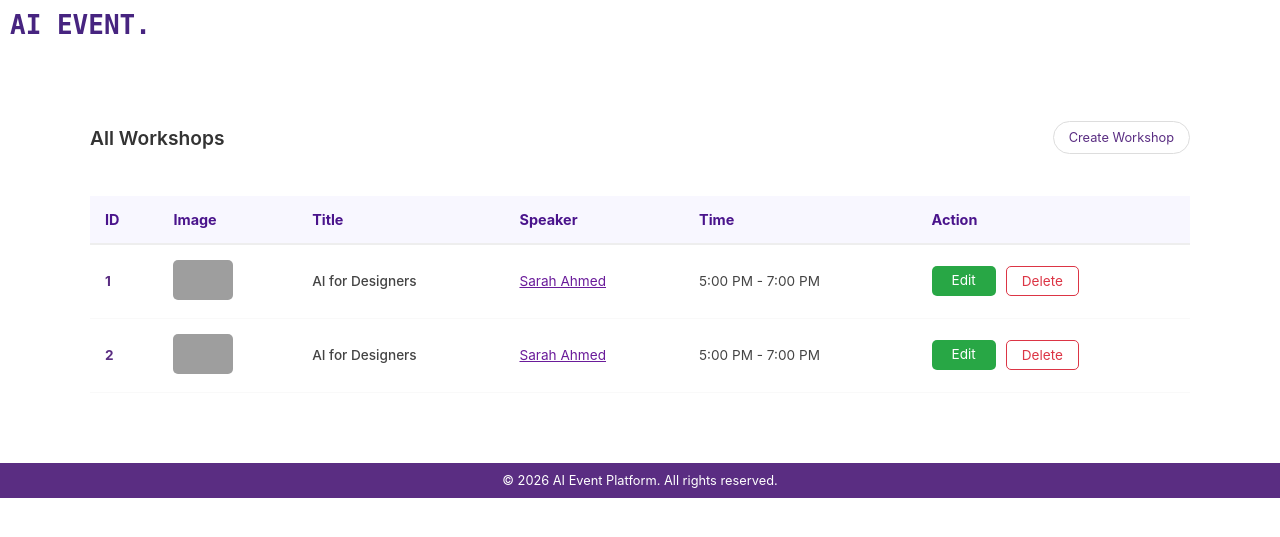
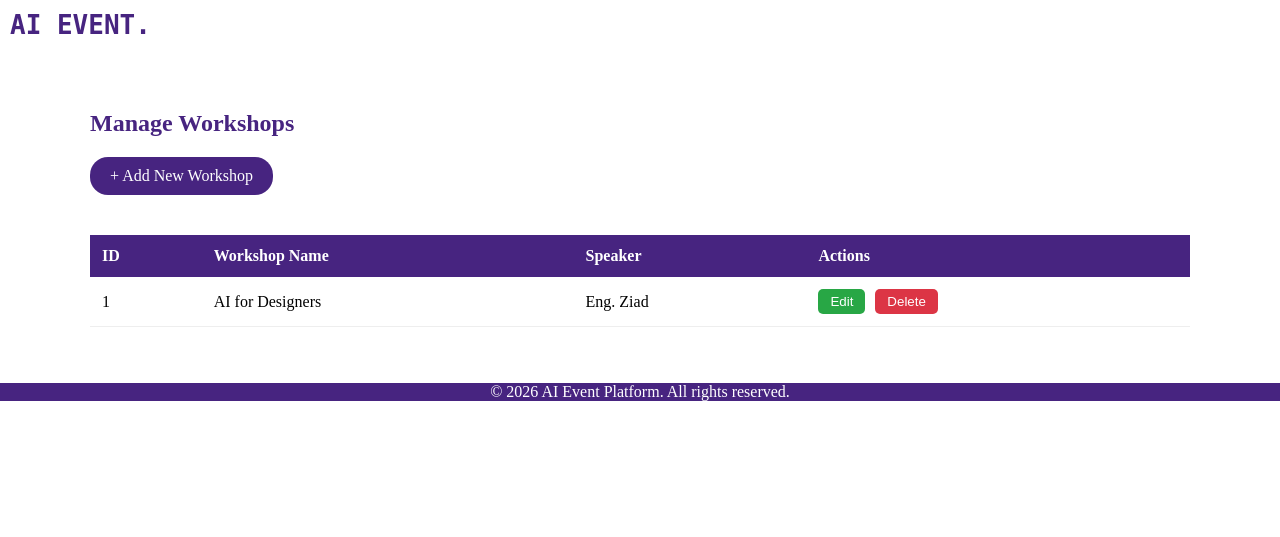
Before and after one commit to NouranAbdelgwad/Event-Management-System, a PHP site: page /views/pages/admin_workshops.php in a window 1280 px wide. Shown: the top 537 px of the page. Run offline with PHP 8.4, Linux system fonts and the light colour scheme; data that the repository does not hold is empty; grey boxes are pictures that could not be loaded.

Commit message:
Refactor admin workshops page layout and styles

```diff
--- a/views/pages/admin_workshops.php
+++ b/views/pages/admin_workshops.php
@@ -3,89 +3,49 @@
 <head>
     <meta charset="UTF-8">
     <meta name="viewport" content="width=device-width, initial-scale=1.0">
-    <title>Admin - All Workshops</title>
+    <title>Admin - Workshops</title>
     <link rel="stylesheet" href="../../assets/css/style.css">
     <style>
-        :root { --main-purple: #5a2d82; --text-purple: #4a148c; }
-        body { font-family: 'Inter', sans-serif; background-color: #fff; margin: 0; }
-        .admin-wrapper { max-width: 1100px; margin: 40px auto; padding: 20px; }
-        .header-flex { display: flex; justify-content: space-between; align-items: center; margin-bottom: 30px; }
-        .header-flex h2 { font-size: 1.2rem; color: #333; font-weight: 600; }
-        .btn-create { border: 1px solid #ddd; padding: 8px 15px; border-radius: 20px; text-decoration: none; color: var(--main-purple); font-size: 0.8rem; }
-
-        table { width: 100%; border-collapse: collapse; margin-top: 10px; }
-        th { background-color: #f8f7ff; color: var(--text-purple); text-align: left; padding: 15px; font-size: 0.9rem; border-bottom: 2px solid #eee; }
-        td { padding: 15px; border-bottom: 1px solid #f9f9f9; vertical-align: middle; font-size: 0.85rem; color: #444; }
-
-        .workshop-img-small { width: 60px; height: 40px; border-radius: 5px; object-fit: cover; }
-        .id-cell { color: var(--main-purple); font-weight: bold; }
-        .title-cell { font-weight: 500; }
-        .speaker-cell { color: #6a1b9a; text-decoration: underline; }
-
+        .admin-container { padding: 40px; max-width: 1100px; margin: auto; }
+        table { width: 100%; border-collapse: collapse; margin-top: 20px; background: white; }
+        th { background: #472480; color: white; padding: 12px; text-align: left; }
+        td { padding: 12px; border-bottom: 1px solid #eee; }
         .action-btns { display: flex; gap: 10px; }
-        .btn-edit { background-color: #28a745; color: white; padding: 6px 20px; border-radius: 5px; text-decoration: none; }
-        .btn-delete { background-color: white; color: #dc3545; border: 1px solid #dc3545; padding: 6px 15px; border-radius: 5px; text-decoration: none; }
-
-        .footer-line { background-color: var(--main-purple); color: white; text-align: center; padding: 10px; margin-top: 50px; font-size: 0.8rem; }
+        .edit-btn { background: #28a745; color: white; border: none; padding: 5px 12px; border-radius: 5px; cursor: pointer; }
+        .delete-btn { background: #dc3545; color: white; border: none; padding: 5px 12px; border-radius: 5px; cursor: pointer; }
+        .add-new { background: #472480; color: white; padding: 10px 20px; border-radius: 18px; text-decoration: none; display: inline-block; margin-bottom: 20px; }
     </style>
 </head>
 <body>
-    <?php
-    $navType = "admin";
-    include("../components/navbar.php");
-    ?>
+    <?php include("../components/navbar.php"); ?>
 
-    <div class="admin-wrapper">
-        <div class="header-flex">
-            <h2>All Workshops</h2>
-            <a href="create_workshop.php" class="btn-create">Create Workshop</a>
-        </div>
+    <div class="admin-container">
+        <h2 style="color: #472480;">Manage Workshops</h2>
+        <a href="create_workshop.php" class="add-new">+ Add New Workshop</a>
 
         <table>
             <thead>
                 <tr>
                     <th>ID</th>
-                    <th>Image</th>
-                    <th>Title</th>
+                    <th>Workshop Name</th>
                     <th>Speaker</th>
-                    <th>Time</th>
-                    <th>Action</th>
+                    <th>Actions</th>
                 </tr>
             </thead>
             <tbody>
                 <tr>
-                    <td class="id-cell">1</td>
-                    <td><img src="../../assets/images/ai-design.jpg" class="workshop-img-small"></td>
-                    <td class="title-cell">AI for Designers</td>
-                    <td class="speaker-cell">Sarah Ahmed</td>
-                    <td>5:00 PM - 7:00 PM</td>
-                    <td>
-                        <div class="action-btns">
-                            <a href="edit_workshop.php" class="btn-edit">Edit</a>
-                            <a href="#" class="btn-delete">Delete</a>
-                        </div>
-                    </td>
-                </tr>
-                <tr>
-                    <td class="id-cell">2</td>
-                    <td><img src="../../assets/images/ai-design.jpg" class="workshop-img-small"></td>
-                    <td class="title-cell">AI for Designers</td>
-                    <td class="speaker-cell">Sarah Ahmed</td>
-                    <td>5:00 PM - 7:00 PM</td>
-                    <td>
-                        <div class="action-btns">
-                            <a href="edit_workshop.php" class="btn-edit">Edit</a>
-                            <a href="#" class="btn-delete">Delete</a>
-                        </div>
+                    <td>1</td>
+                    <td>AI for Designers</td>
+                    <td>Eng. Ziad</td>
+                    <td class="action-btns">
+                        <button class="edit-btn" onclick="location.href='edit_workshop.php'">Edit</button>
+                        <button class="delete-btn">Delete</button>
                     </td>
                 </tr>
             </tbody>
         </table>
     </div>
 
-    <div class="footer-line">
-        © 2026 AI Event Platform. All rights reserved.
-    </div>
-
+    <?php include("../components/footer.php"); ?>
 </body>
 </html>
```
